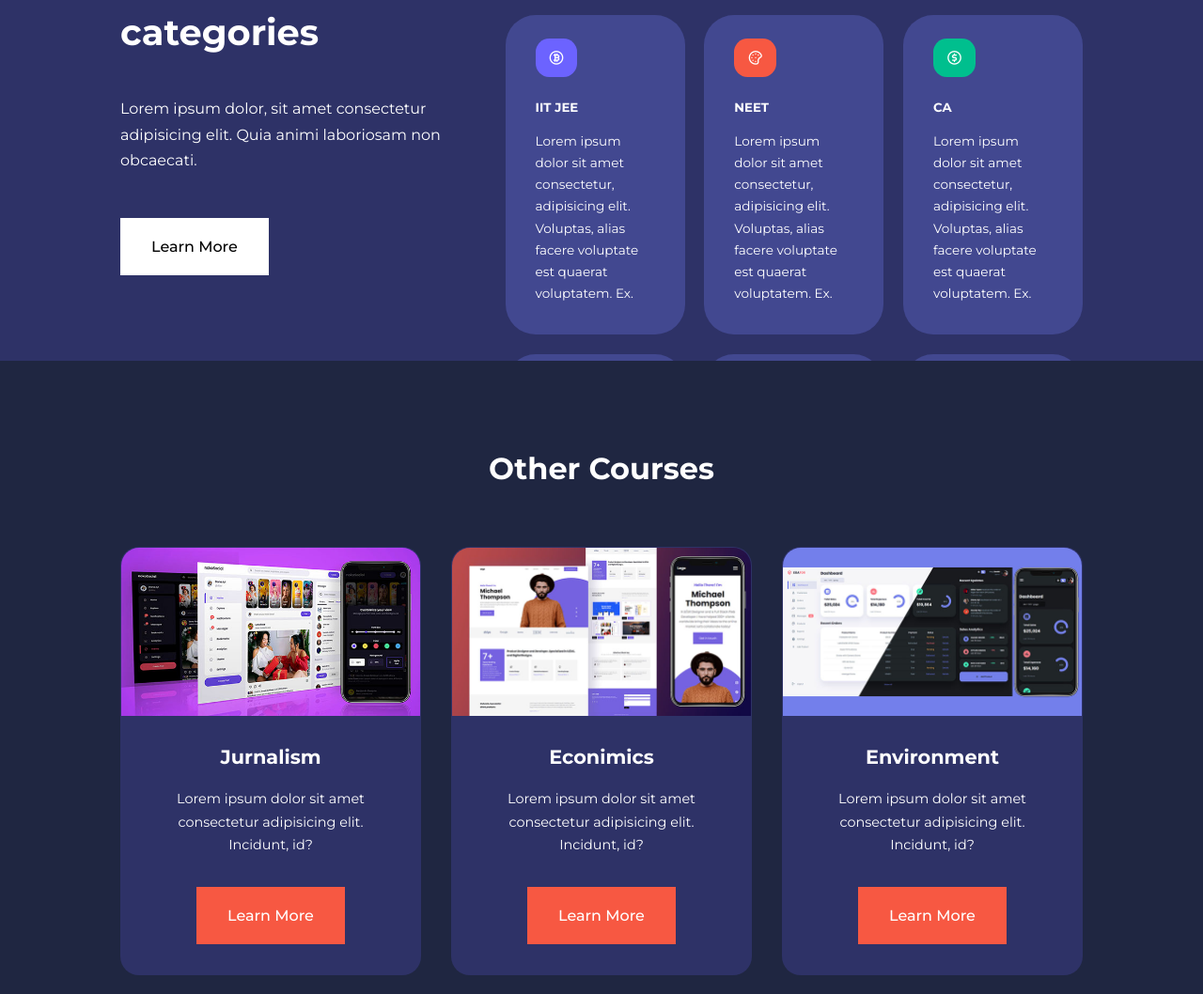
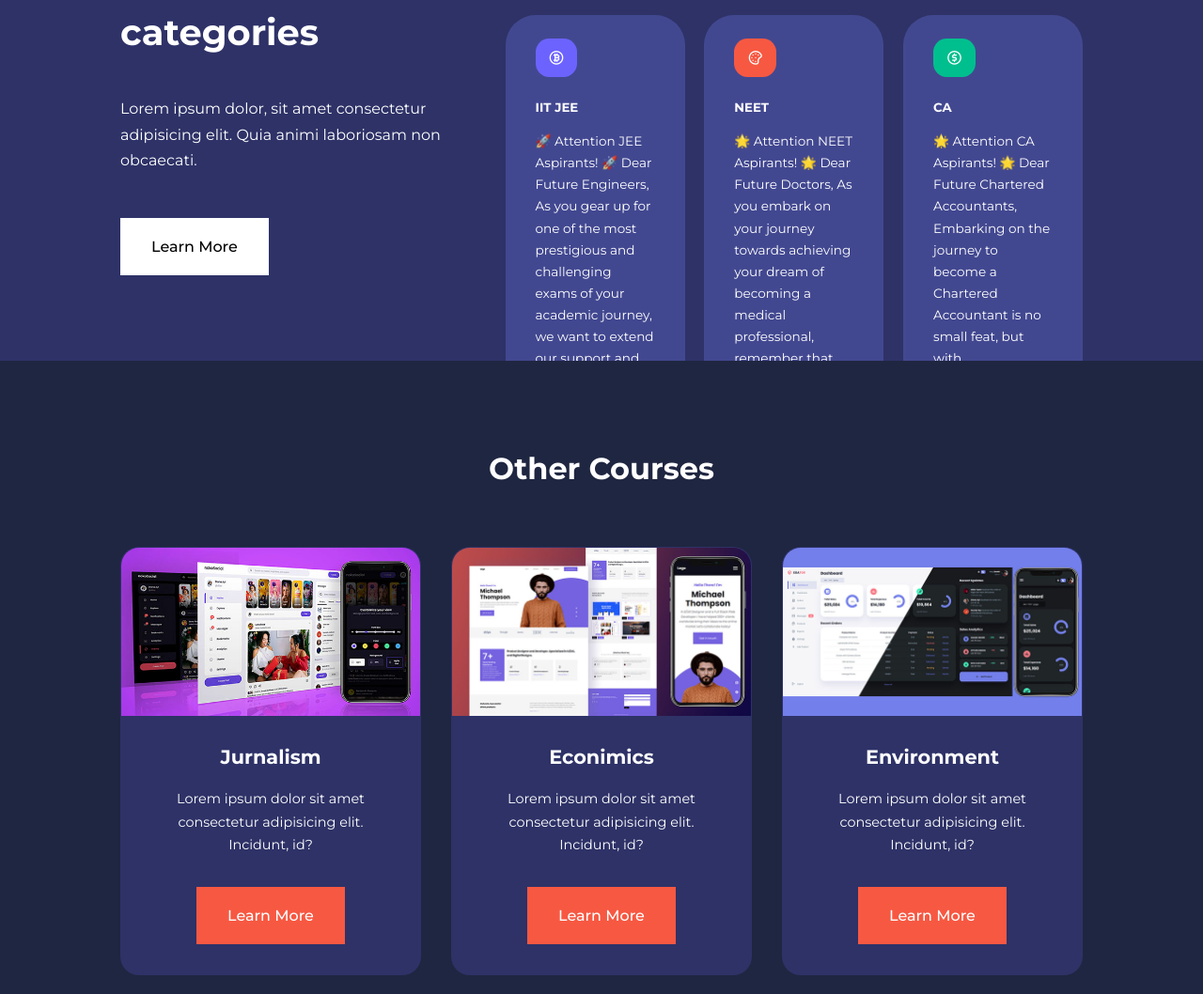
Before and after one commit to Deveshtripathi96/Agile-architects, a plain HTML site: page HTML/home.html in a window 1280 px wide. Shown: the part 720-1778 px from the top of the page at 94% size. Drawn offline with nearby package versions, Linux system fonts and the light colour scheme.

Commit message:
mesage for aspirants added

```diff
--- a/HTML/home.html
+++ b/HTML/home.html
@@ -43,6 +43,7 @@
           <li><a href="./courses.html">Courses</a></li>
           <li><a href="./about.html">About</a></li>
           <li><a href="./contact.html">Contact</a></li>
+          <li><a href="../JAVAscript/login.html">Login</a></li>
         </ul>
         <button id="open-menu-btn"><i class="uil uil-bars"></i></button>
         <button id="close-menu-btn"><i class="uil uil-multiply"></i></button>
@@ -87,8 +88,12 @@
             ></span>
             <h5>IIT JEE</h5>
             <p>
-              Lorem ipsum dolor sit amet consectetur, adipisicing elit.
-              Voluptas, alias facere voluptate est quaerat voluptatem. Ex.
+
+🚀 Attention JEE Aspirants! 🚀
+
+Dear Future Engineers,
+
+As you gear up for one of the most prestigious and challenging exams of your academic journey, we want to extend our support and encouragement to you.
             </p>
           </article>
 
@@ -96,8 +101,11 @@
             <span class="category__icon"><i class="uil uil-palette"></i></span>
             <h5>NEET</h5>
             <p>
-              Lorem ipsum dolor sit amet consectetur, adipisicing elit.
-              Voluptas, alias facere voluptate est quaerat voluptatem. Ex.
+              🌟 Attention NEET Aspirants! 🌟
+
+              Dear Future Doctors,
+
+              As you embark on your journey towards achieving your dream of becoming a medical professional, remember that the path ahead may be challenging, but it is definitely worth every effort you put in.
             </p>
           </article>
 
@@ -107,8 +115,12 @@
             ></span>
             <h5>CA</h5>
             <p>
-              Lorem ipsum dolor sit amet consectetur, adipisicing elit.
-              Voluptas, alias facere voluptate est quaerat voluptatem. Ex.
+
+🌟 Attention CA Aspirants! 🌟
+
+Dear Future Chartered Accountants,
+
+Embarking on the journey to become a Chartered Accountant is no small feat, but with determination, dedication, and the right mindset, you can conquer any challenge that comes your way.
             </p>
           </article>
 
@@ -118,8 +130,12 @@
             ></span>
             <h5>GATE</h5>
             <p>
-              Lorem ipsum dolor sit amet consectetur, adipisicing elit.
-              Voluptas, alias facere voluptate est quaerat voluptatem. Ex.
+
+🌟 Attention GATE Aspirants! 🌟
+
+Dear Future Engineers,
+
+As you prepare to take on the challenge of GATE (Graduate Aptitude Test in Engineering), know that you are stepping into a realm where dedication, perseverance, and intellect converge.
             </p>
           </article>
 
```
